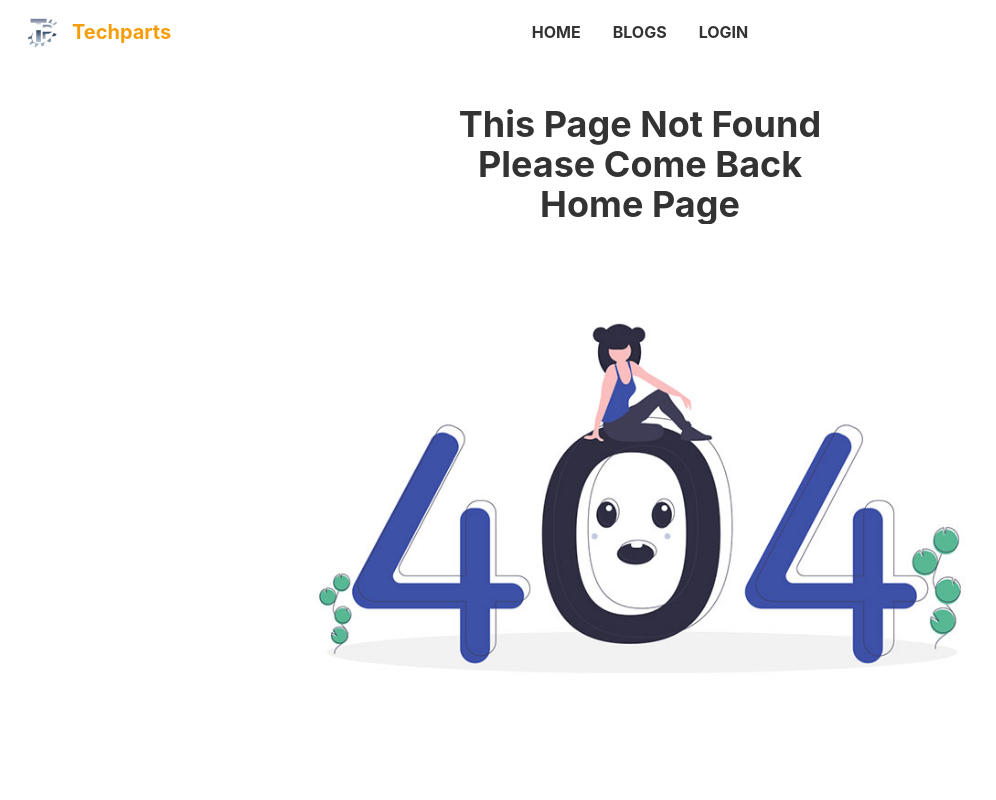
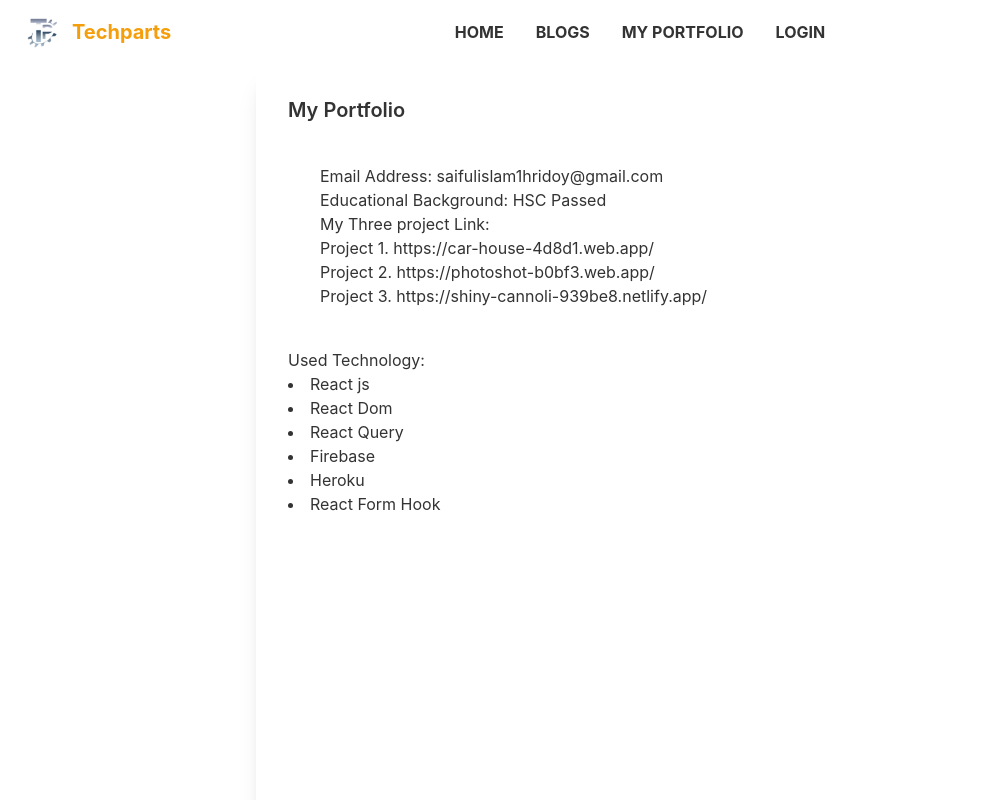
Before and after one commit to saifulislamhridoy/techparts-client-side, a React (Create React App) app: page /portfolio in a window 1280 px wide. Shown: the top 800 px of the page, without its empty margins (0-996 px from the left). Built offline with nearby package versions, Linux system fonts and the light colour scheme; no server answers.

Commit message:
added portfolio page

```diff
--- a/src/App.js
+++ b/src/App.js
@@ -16,6 +16,7 @@ import AddReview from './components/Dashboard/AddReview';
 import NotFound from './components/Shared/NotFound';
 import Profile from './components/Dashboard/Profile';
 import MyOrder from './components/Dashboard/MyOrder';
+import MyPortfolio from './components/MyPortfolio/MyPortfolio';
 
 function App() {
   return (
@@ -25,6 +26,7 @@ function App() {
         <Route path='/' element={<Home></Home>}></Route>
         <Route path='/login' element={<Login></Login>}></Route>
         <Route path='/signup' element={<SignUp></SignUp>}></Route>
+        <Route path='/portfolio' element={<MyPortfolio></MyPortfolio>}></Route>
         <Route path='/dashboard' element={<RequireAuth><Dashboard></Dashboard></RequireAuth>}>
           <Route path='addpd' element={<AddProduct></AddProduct>}></Route>
           <Route path='allUser' element={<RequireAdmin><AllUsers></AllUsers></RequireAdmin>}></Route>
--- /dev/null
+++ b/src/components/MyPortfolio/MyPortfolio.js
@@ -0,0 +1,32 @@
+import React from 'react';
+
+const MyPortfolio = () => {
+    return (
+        <div className='flex justify-center h-screen'>
+            <div class="card w-[60%] bg-base-100 shadow-xl">
+                <div class="card-body">
+                    <h2 class="card-title">My Portfolio</h2>
+                    <div className=' p-8'>
+                        <p>Email Address: saifulislam1hridoy@gmail.com</p>
+                        <p>Educational Background: HSC Passed</p>
+                        <p>My Three project Link:</p>
+                        <p>Project 1. <a href="https://car-house-4d8d1.web.app/">https://car-house-4d8d1.web.app/</a></p>
+                        <p>Project 2. <a href="https://photoshot-b0bf3.web.app/">https://photoshot-b0bf3.web.app/</a></p>
+                        <p>Project 3. <a href="https://shiny-cannoli-939be8.netlify.app/">https://shiny-cannoli-939be8.netlify.app/</a></p>
+                    </div>
+                    <div>
+                        <p>Used Technology:</p>
+                        <li>React js</li>
+                        <li>React Dom</li>
+                        <li>React Query</li>
+                        <li>Firebase</li>
+                        <li>Heroku</li>
+                        <li>React Form Hook</li>
+                    </div>
+                </div>
+            </div>
+        </div>
+    );
+};
+
+export default MyPortfolio;
--- a/src/components/Shared/Navbar.js
+++ b/src/components/Shared/Navbar.js
@@ -21,6 +21,7 @@ const Navbar = () => {
                     <ul tabIndex="0" className="menu menu-compact dropdown-content mt-3 p-2 shadow bg-base-100 rounded-box w-52 uppercase">
                         <li><Link to='/'>Home</Link></li>
                         <li><Link to='/blogs'>Blogs</Link></li>
+                        <li><Link to='/portfolio'>My Portfolio</Link></li>
                        {user && <li><Link to='/dashboard'>Dashboard</Link></li>}
                         {user? <li><Link onClick={handleLogOut} to='/login'>LogOut</Link></li> : <li><Link to='/login'>Login</Link></li>}
                     </ul>
@@ -31,6 +32,7 @@ const Navbar = () => {
                 <ul className="menu menu-horizontal uppercase font-bold p-0">
                     <li className='hover:text-amber-500'><Link to='/'>Home</Link></li>
                     <li className='hover:text-amber-500'><Link to='/blogs'>Blogs</Link></li>
+                    <li  className='hover:text-amber-500'><Link to='/portfolio'>My Portfolio</Link></li>
                     {user && <li className='hover:text-amber-500'><Link to='/dashboard'>Dashboard</Link></li>}
                     {user? <li className='hover:text-amber-500'><Link onClick={handleLogOut} to='/login'>LogOut</Link></li> : <li className='hover:text-amber-500'><Link to='/login'>Login</Link></li>}
                 </ul>
```
